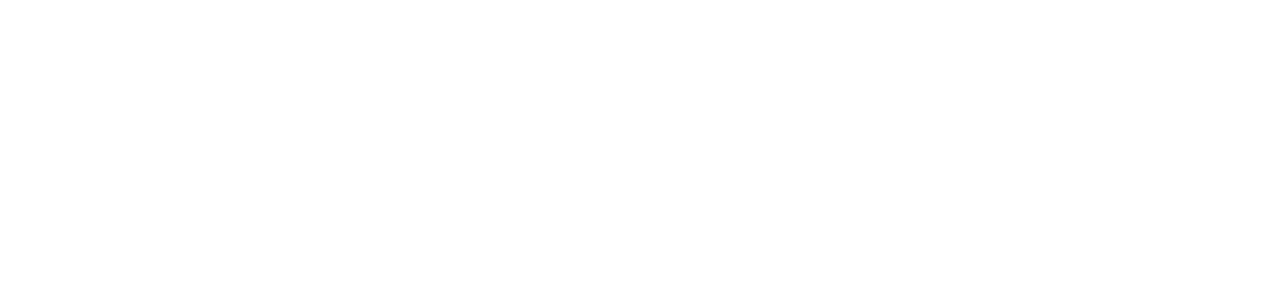
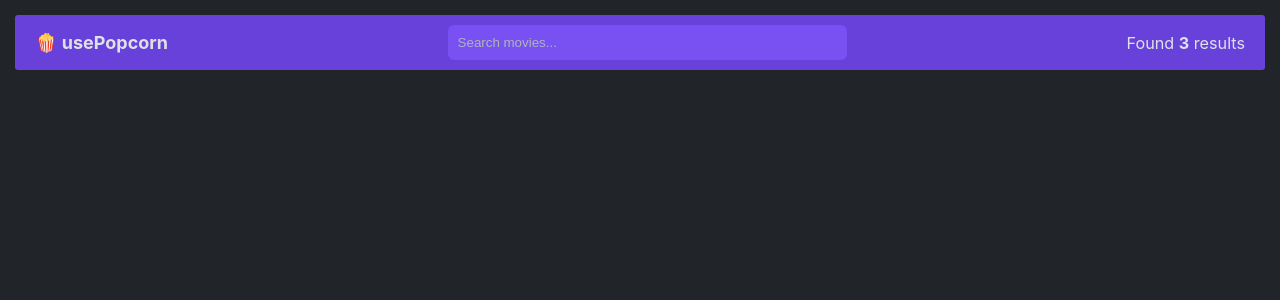
Before and after one commit to yahyacdr/usepopcorn, a React (Create React App) app: page / in a window 1280 px wide. Shown: the top 300 px of the page. Built offline with nearby package versions, Linux system fonts and the light colour scheme.

Commit message:
App.js was modified a bit

```diff
--- a/src/App.js
+++ b/src/App.js
@@ -1,7 +1,12 @@
 import { tempMovieData, tempWatchedData } from "./movies_data";
+import Header from "./components/header";
 
 function App() {
-  return <div className="App"></div>;
+  return (
+    <div className="App">
+      <Header></Header>
+    </div>
+  );
 }
 
 export default App;
```
